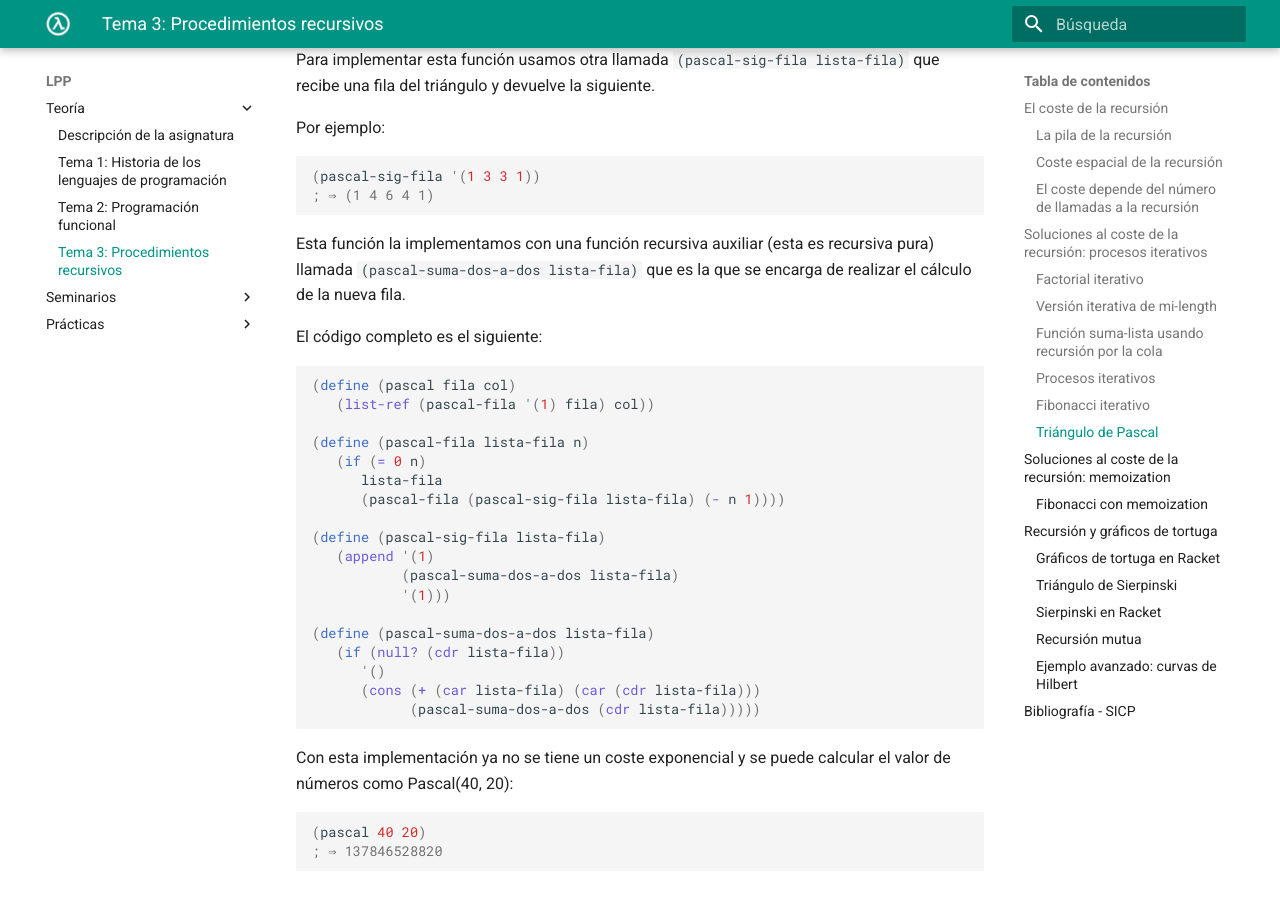
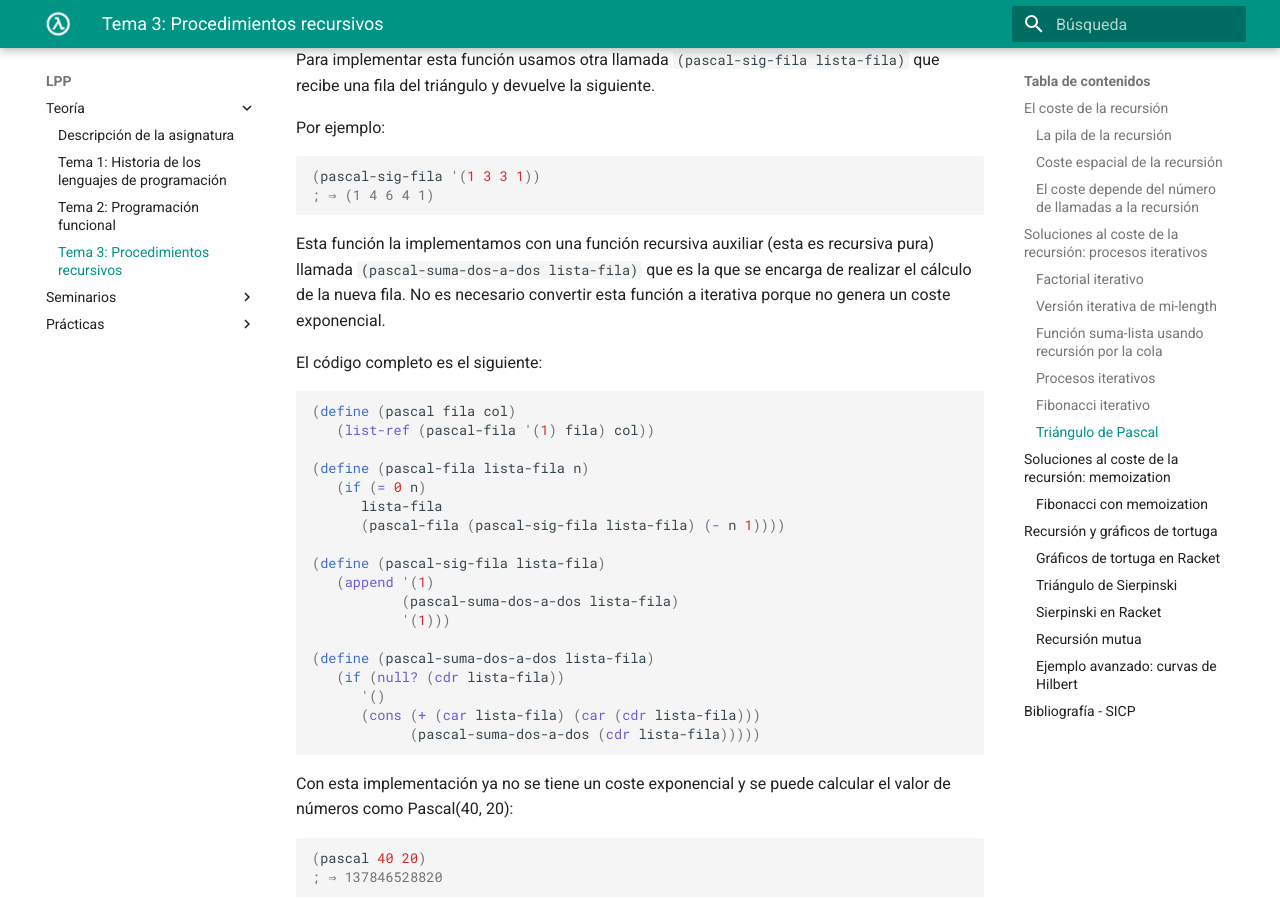
Before and after one commit to domingogallardo/apuntes-lpp, an MkDocs documentation site: the page built from docs/teoria/tema03-procedimientos-recursivos/tema03-procedimientos-recursivos.md, in a window 1280 px wide and 900 px high, scrolled down 7503 px. Built offline with MkDocs 1.6.1 and Material for MkDocs 9.7.7, drawn with Linux system fonts in a browser that asks for light colours; formulas are drawn with MathJax 3.

Commit message:
Anotación sobre recursividad función auxiliar pascal

````diff
--- a/docs/teoria/tema03-procedimientos-recursivos/tema03-procedimientos-recursivos.md
+++ b/docs/teoria/tema03-procedimientos-recursivos/tema03-procedimientos-recursivos.md
@@ -392,7 +392,9 @@ Por ejemplo:
 
 Esta función la implementamos con una función recursiva auxiliar (esta
 es recursiva pura) llamada `(pascal-suma-dos-a-dos lista-fila)` que es
-la que se encarga de realizar el cálculo de la nueva fila.
+la que se encarga de realizar el cálculo de la nueva fila. No es
+necesario convertir esta función a iterativa porque no genera un coste
+exponencial.
 
 El código completo es el siguiente:
 
@@ -417,6 +419,8 @@ El código completo es el siguiente:
             (pascal-suma-dos-a-dos (cdr lista-fila)))))
 
 ```
+
+
 
 Con esta implementación ya no se tiene un coste exponencial y se puede
 calcular el valor de números como Pascal(40, 20):
````
